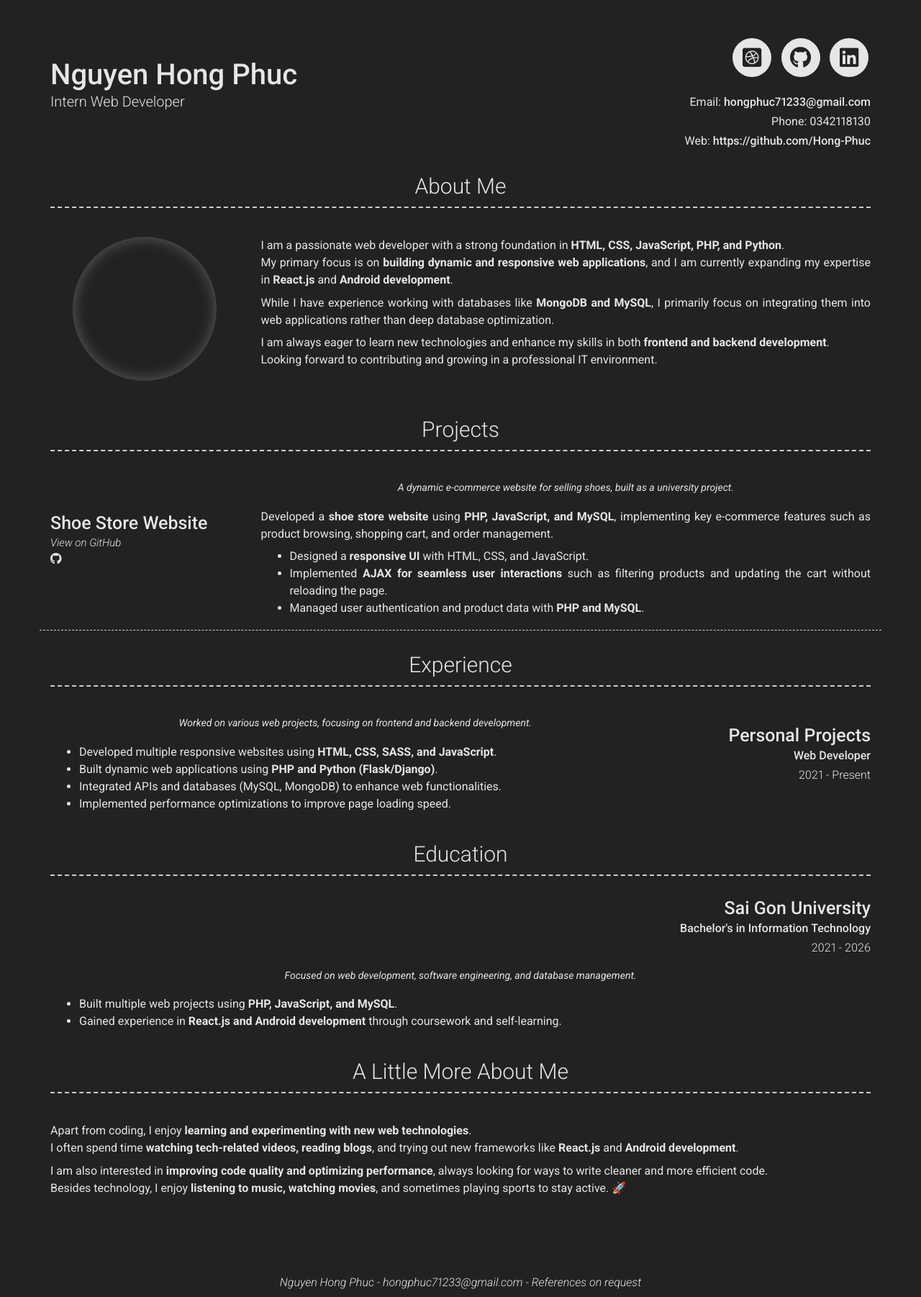
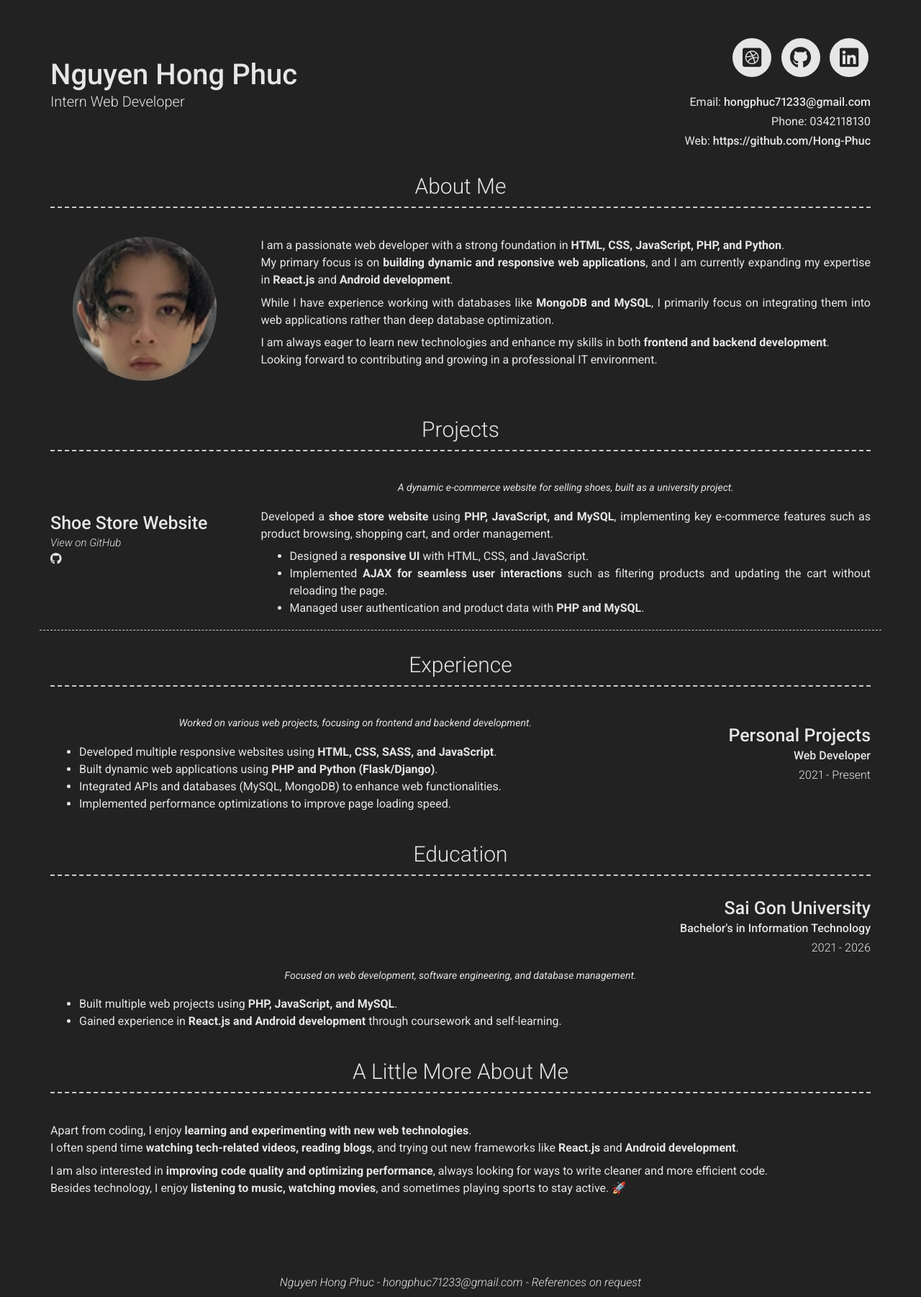
Before and after one commit to Hong-Phuc/hong-phuc, a Jekyll site: the page built from index.md, in a window 1280 px wide. Shown: the whole page at 72% size. Built offline with Jekyll 4.4.1, drawn with Linux system fonts in a browser that asks for light colours; nearby versions of some CDN libraries.

Commit message:
feat: Add avatar to CV

```diff
--- a/_config.yml
+++ b/_config.yml
@@ -24,7 +24,7 @@ dribbble_username: ReFelix7
 linkedin_username: Hong Phuc Nguyen
 
 
-about_profile_image: Directory of profile image (eg. images/profile.jpg)
+about_profile_image: images/profile_avatar.jpg
 about_content: | # this will include new lines to allow paragraphs
   I am a passionate web developer with a strong foundation in **HTML, CSS, JavaScript, PHP, and Python**.
   My primary focus is on **building dynamic and responsive web applications**, and I am currently expanding my expertise in **React.js** and **Android development**.
```
Also changed, not shown: images/landscape-trees.jpg (deleted), images/profile_avatar.jpg (added).
